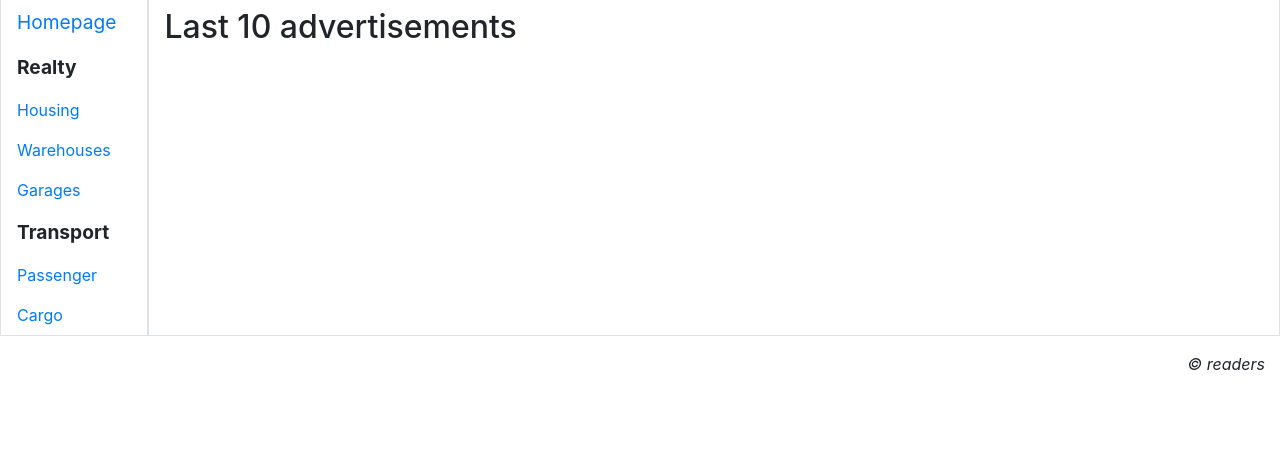
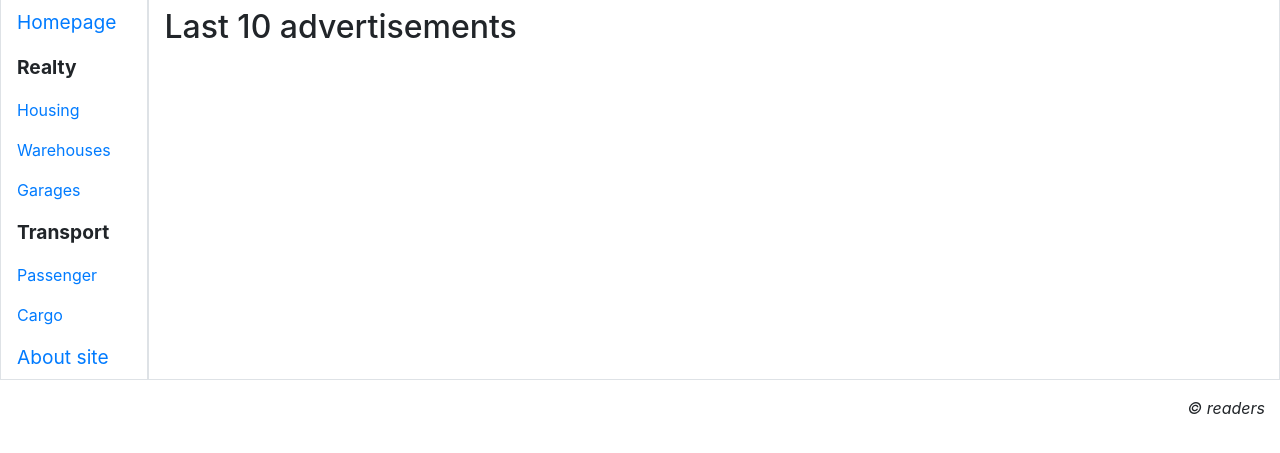
Before and after one commit to XenoProxy/advertisements-site, a Django app: page / in a window 1280 px wide. Shown: the part 182-635 px from the top of the page. Run offline with Django 3.2, Linux system fonts and the light colour scheme; some libraries are stand-ins or nearby versions.

Commit message:
[*] About site in the basic

```diff
--- a/bboard/main/templates/layout/basic.html
+++ b/bboard/main/templates/layout/basic.html
@@ -47,6 +47,7 @@
                 <span class="nav-link root font-weight-bold"> Transport</span>
                 <a class="nav-link" href="#">Passenger </a>
                 <a class="nav-link" href="#">Cargo </a>
+                <a class="nav-link root" href="{% url 'main:other' page='about' %}">About site</a>
             </nav>
             <section class="col border py-2">
                 {% bootstrap_messages %}
```
